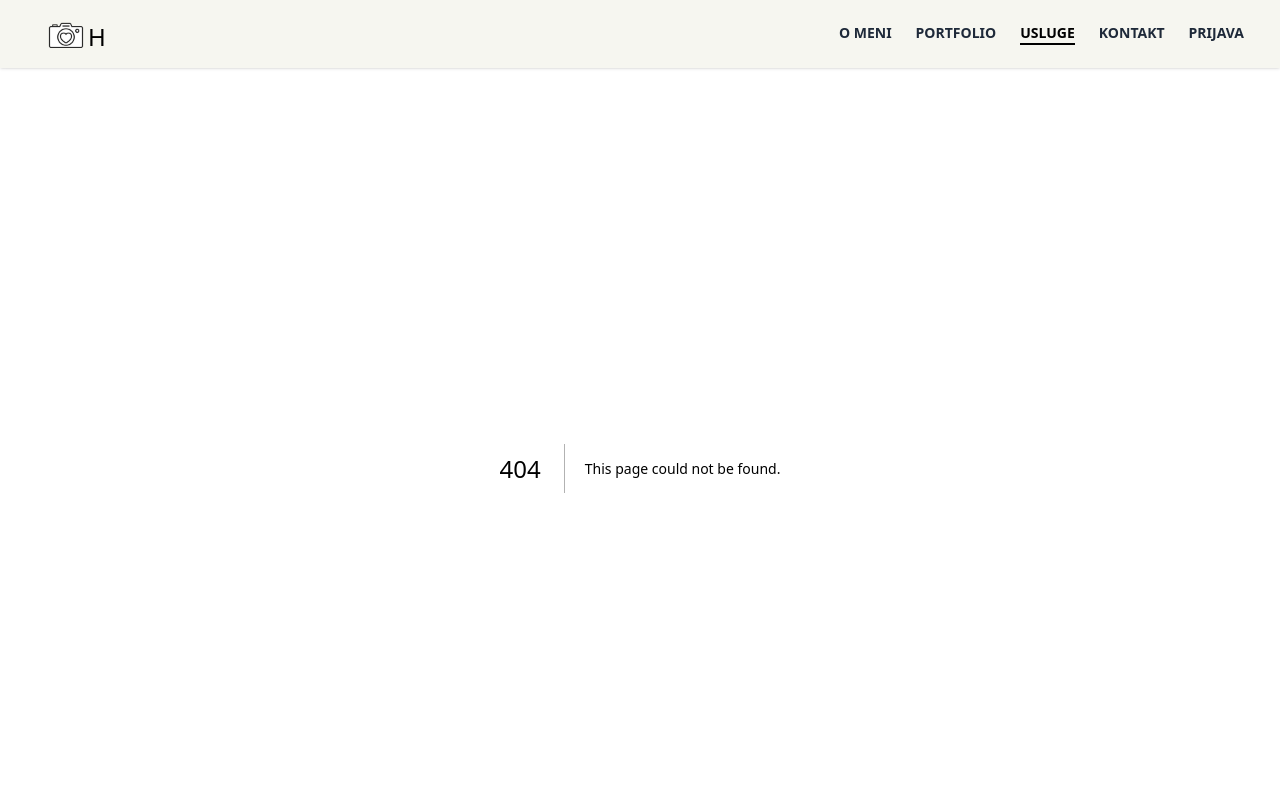
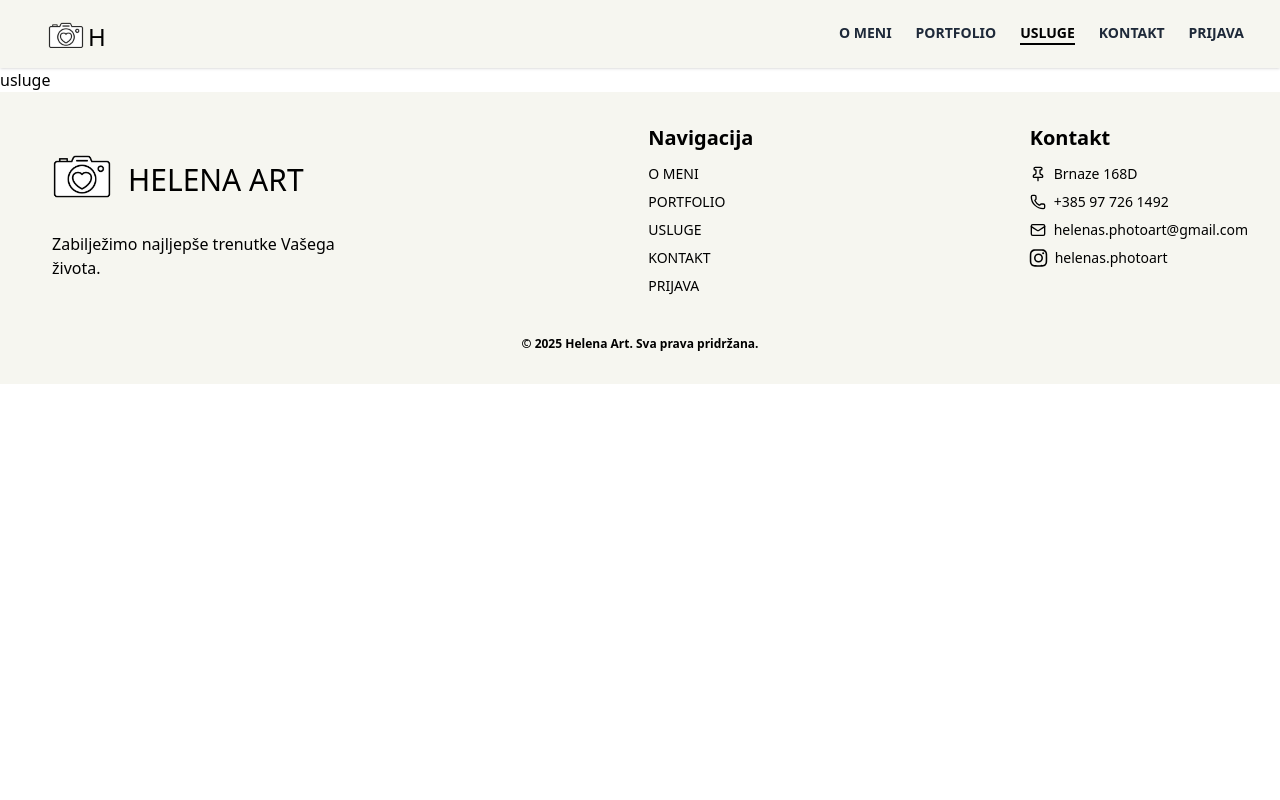
Before and after one commit to bbilich/HCI_2024-2025, a Next.js app in the folder semester-project/: page /usluge in a window 1280 px wide. Before the commit this address had no page. Shown: the top 800 px of the page. Built offline with nearby package versions, Linux system fonts and the light colour scheme.

Commit message:
Fix error

```diff
--- /dev/null
+++ b/semester-project/app/usluge/page.tsx
@@ -0,0 +1,13 @@
+import React from "react";
+
+const Usluge = () =>{
+    return(
+        <div className="bg-white">
+
+        usluge
+
+        </div>
+    )
+}
+
+export default Usluge;
```
